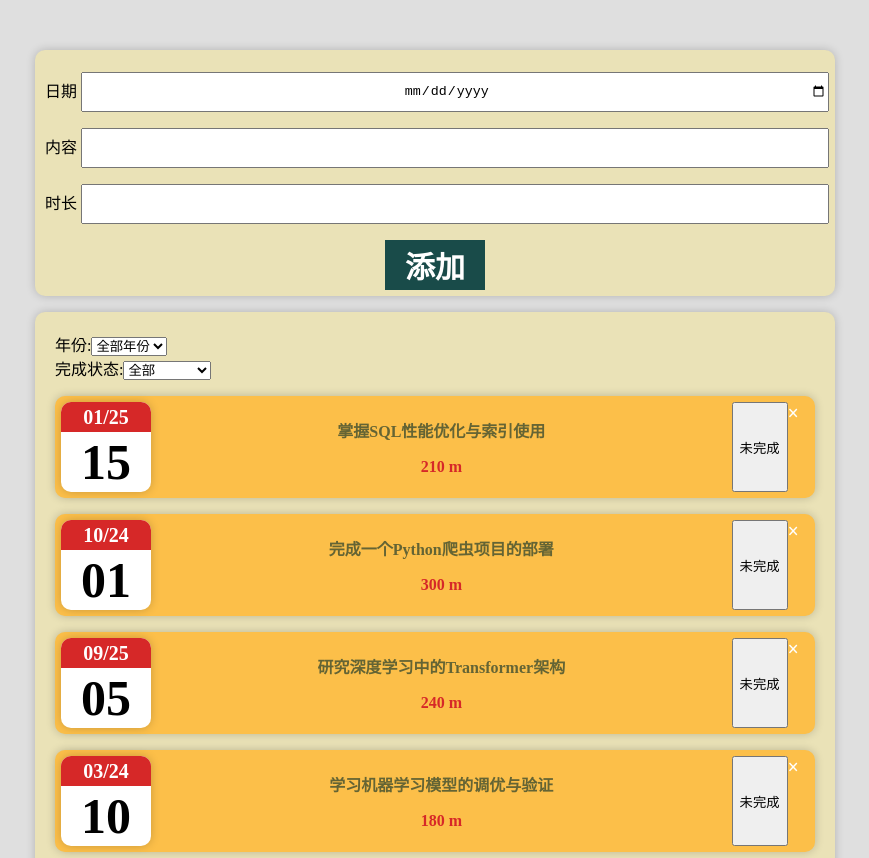
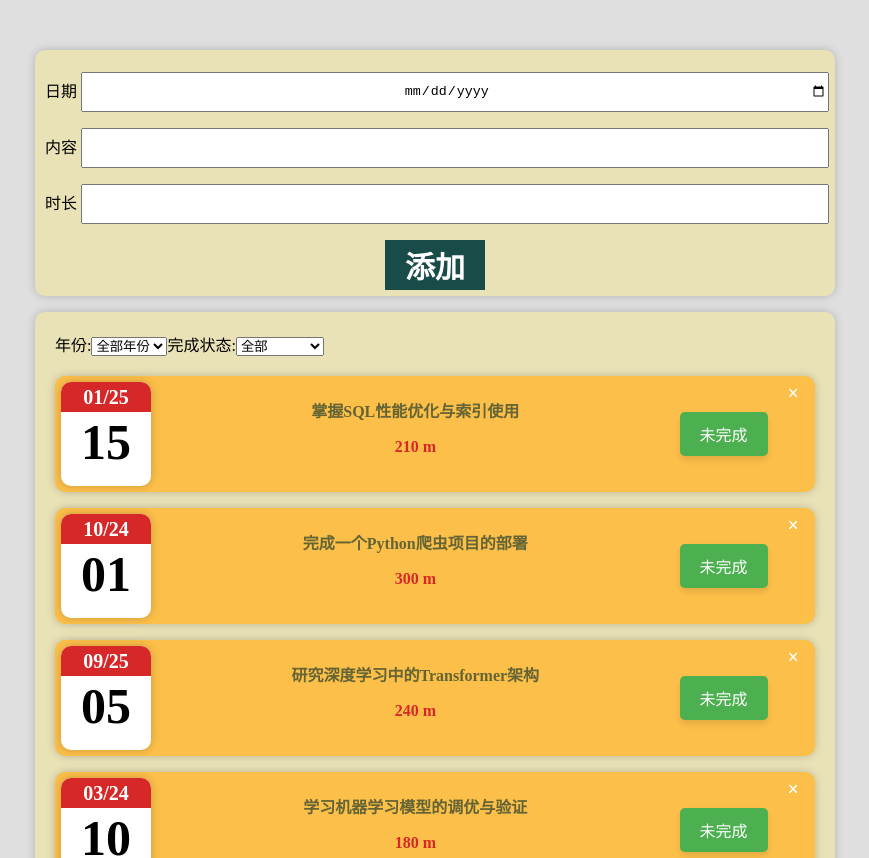
Before and after one commit to JOJOMRJ/ToDo_List_App, a React (Vite) app in the folder note-pad/: page / in a window 1280 px wide. Shown: the top 858 px of the page, without its empty margins (205-1074 px from the left). Built offline with nearby package versions, Linux system fonts and the light colour scheme.

Commit message:
添加样式

```diff
--- a/note-pad/src/App.jsx
+++ b/note-pad/src/App.jsx
@@ -10,7 +10,11 @@ function App() {
   const loadLogsDataFromLocalStorage = () => {
     const storedLogsData = localStorage.getItem('logsData');
     if (storedLogsData) {
-      return JSON.parse(storedLogsData);
+      const parsedData = JSON.parse(storedLogsData);
+      // 检查是否是一个空数组
+      if (Array.isArray(parsedData) && parsedData.length > 0) {
+        return parsedData;
+      }
     }
     return null;
   };
--- a/note-pad/src/Components/Logs/LogItems/LogItem.css
+++ b/note-pad/src/Components/Logs/LogItems/LogItem.css
@@ -28,17 +28,29 @@
   color: #D62828;
 }
 
-.form-btn button{
-  width: 100px;
-  height: 50px;
-  border: none;
-  background-color: #194B49;
-  color: #fff;
-  font-weight: bold;
-  font-size: 30px;
-  transition: .3s;
+.status {
+  background-color: #4CAF50; /* 按钮的背景颜色 */
+  color: white; /* 文字颜色 */
+  font-size: 16px; /* 字体大小 */
+  padding: 10px 20px; /* 内边距 */
+  border: none; /* 去掉边框 */
+  border-radius: 5px; /* 圆角 */
+  cursor: pointer; /* 鼠标移上去变成手指 */
+  box-shadow: 0 4px 6px rgba(0, 0, 0, 0.1); /* 按钮的阴影 */
+  transition: all 0.3s ease; /* 添加动画过渡效果 */
+  margin-right: 20px;
+  margin-top: 30px;
+  margin-bottom: 30px;
 }
 
-.form-btn button:hover{
-  background-color: #D62828;
+.status:hover {
+  background-color: #45a049; /* 鼠标悬停时的背景颜色 */
+  box-shadow: 0 6px 10px rgba(0, 0, 0, 0.2); /* 增强阴影效果 */
+  transform: translateY(-2px); /* 鼠标悬停时向上移动 */
 }
+
+.status:active {
+  background-color: #3e8e41; /* 按下时的背景颜色 */
+  box-shadow: 0 2px 4px rgba(0, 0, 0, 0.2); /* 减少阴影效果 */
+  transform: translateY(0); /* 恢复原位 */
+}
--- a/note-pad/src/Components/Logs/Logs.css
+++ b/note-pad/src/Components/Logs/Logs.css
@@ -8,3 +8,8 @@
   font-size: 30px;
   font-weight: bold;
 }
+
+.filter-container {
+  display: flex;
+  margin-bottom: 20px;
+}
--- a/note-pad/src/Components/Logs/Logs.jsx
+++ b/note-pad/src/Components/Logs/Logs.jsx
@@ -71,13 +71,10 @@ const Logs = (props) => {
 
   return (
     <Card className="logs">
-      {/* 年份筛选 */}
-      <YearsFilter logsData={props.logsData} onChangeYear={yearChangeHandler} seletedYear={year} />
-
-      {/* 完成状态筛选 */}
-      <CompletionFilter onChangeCompletion={completionChangeHandler}  selectedValue={completion}/>
-
-      {/* 日志条目 */}
+      <div className='filter-container'>
+        <YearsFilter logsData={props.logsData} onChangeYear={yearChangeHandler} seletedYear={year} />
+        <CompletionFilter onChangeCompletion={completionChangeHandler}  selectedValue={completion}/>
+      </div>
       {logItemData}
     </Card>
   );
```
Also changed, not shown: note-pad/src/Components/Logs/LogItems/Content/Content.css (line endings or trailing spaces).
